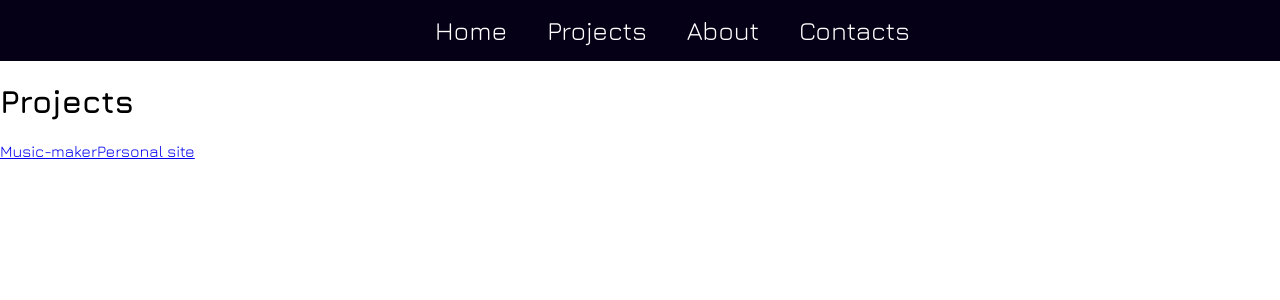
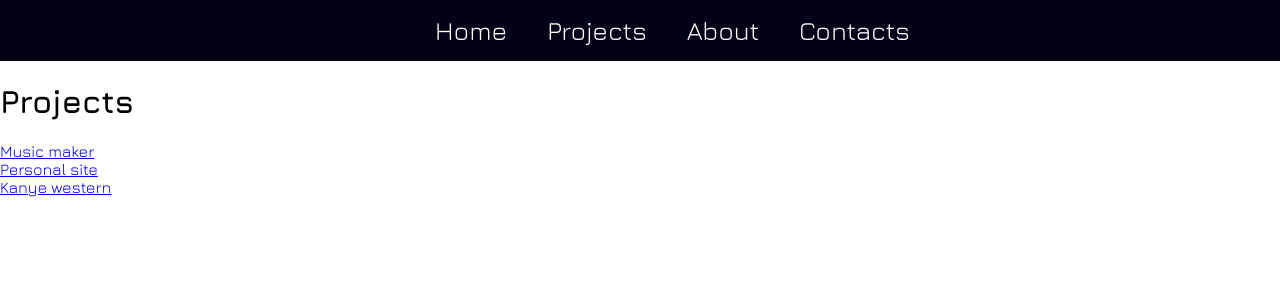
Before and after one commit to BaitemirAsanbaev/personal-site, a React (Create React App) app: page /projects in a window 1280 px wide. Shown: the top 300 px of the page. Built offline with nearby package versions, Linux system fonts and the light colour scheme.

Commit message:
projedcts page system

```diff
--- a/src/components/Site/Projects/Project/Project.js
+++ b/src/components/Site/Projects/Project/Project.js
@@ -6,10 +6,13 @@ const Project = ({match}) => {
 
     switch (match.params.id) {
       case "music-maker":
-        result.push("asdfgjkjk")
+        result.push(<h1>MM</h1>)
         break;
       case "personal-site":
-        result.push("asdfg")
+        result.push(<h1>PS</h1>)
+        break;
+      case "kanye-western":
+        result.push(<h1>KW</h1>)
         break;
 
       default:
@@ -17,7 +20,6 @@ const Project = ({match}) => {
     }
 
   return ( <div className={classes.Project}>
-    <span>{match.params.id}</span>
 
     {result}
   </div> );
--- /dev/null
+++ b/src/components/Site/Projects/ProjectsList/ProjectItem/ProjectItem.js
@@ -0,0 +1,26 @@
+import { Link } from "react-router-dom";
+
+const ProjectItem = ({url}) => {
+  let label = "";
+  switch (url) {
+    case "music-maker":
+      label = "Music maker"
+      break;
+    case "personal-site":
+      label = "Personal site"
+      break;
+    case "kanye-western":
+      label = "Kanye western"
+      break;
+
+    default:
+      break;
+  }
+
+  return ( <div>
+    <Link to={`/projects/${url}`}>{label}</Link>
+
+  </div> );
+}
+
+export default ProjectItem;
--- a/src/components/Site/Projects/ProjectsList/ProjectsList.js
+++ b/src/components/Site/Projects/ProjectsList/ProjectsList.js
@@ -1,11 +1,19 @@
 import { Link } from "react-router-dom";
+import ProjectItem from "./ProjectItem/ProjectItem";
 import classes from "./ProjectsList.module.css";
 
 const ProjectsList = () => {
+  const output = [];
+  const projects = ["music-maker",
+    "personal-site",
+    "kanye-western"
+  ]
+  for (const project of projects) {
+    output.push(<ProjectItem url={project}/>)
+  }
   return (
     <div className={classes.ProjectsList}>
-      <Link to={"/projects/music-maker"}>Music-maker</Link>
-      <Link to={"/projects/personal-site"}>Personal site</Link>
+      {output}
     </div>
   );
 }
```
Also changed, not shown: src/components/Site/Projects/ProjectsList/ProjectItem/ProjectItem.module.css (added).
